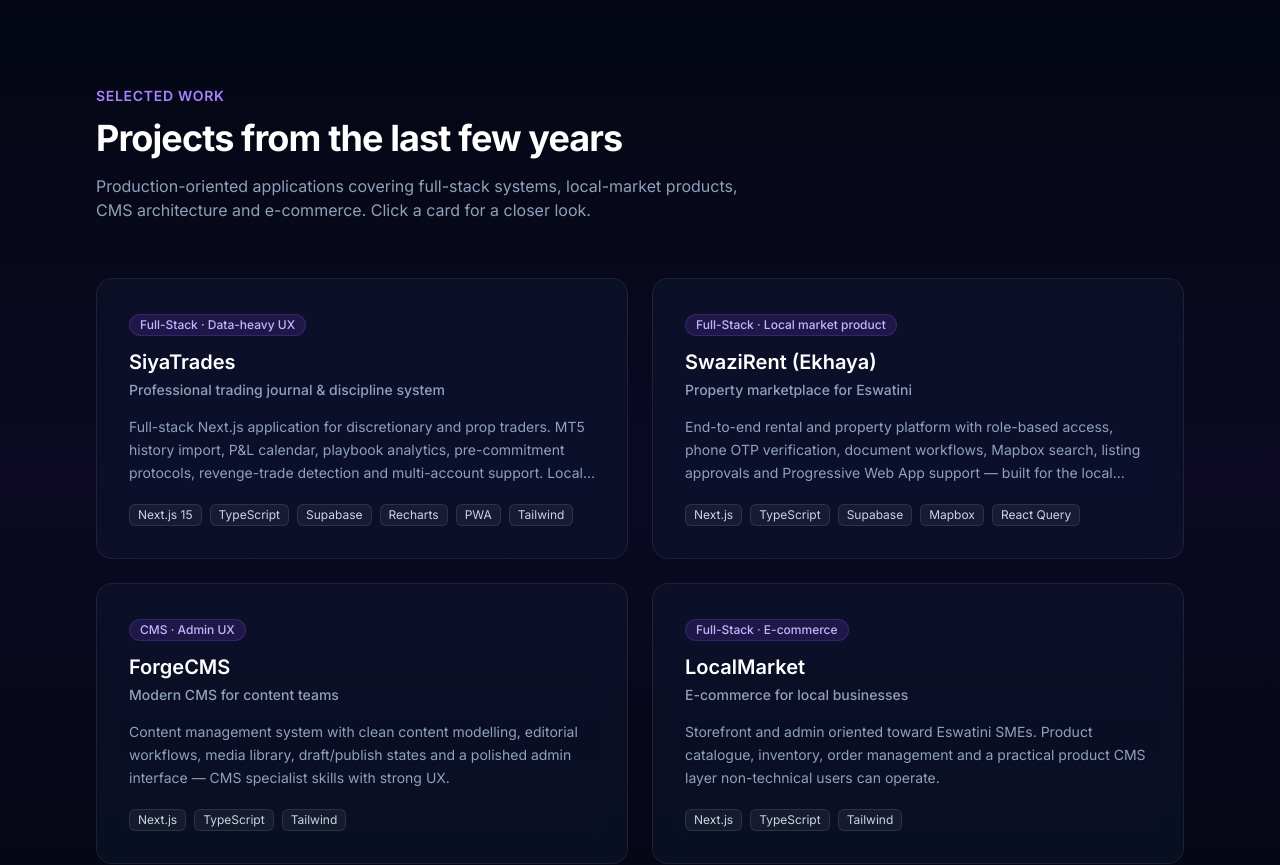
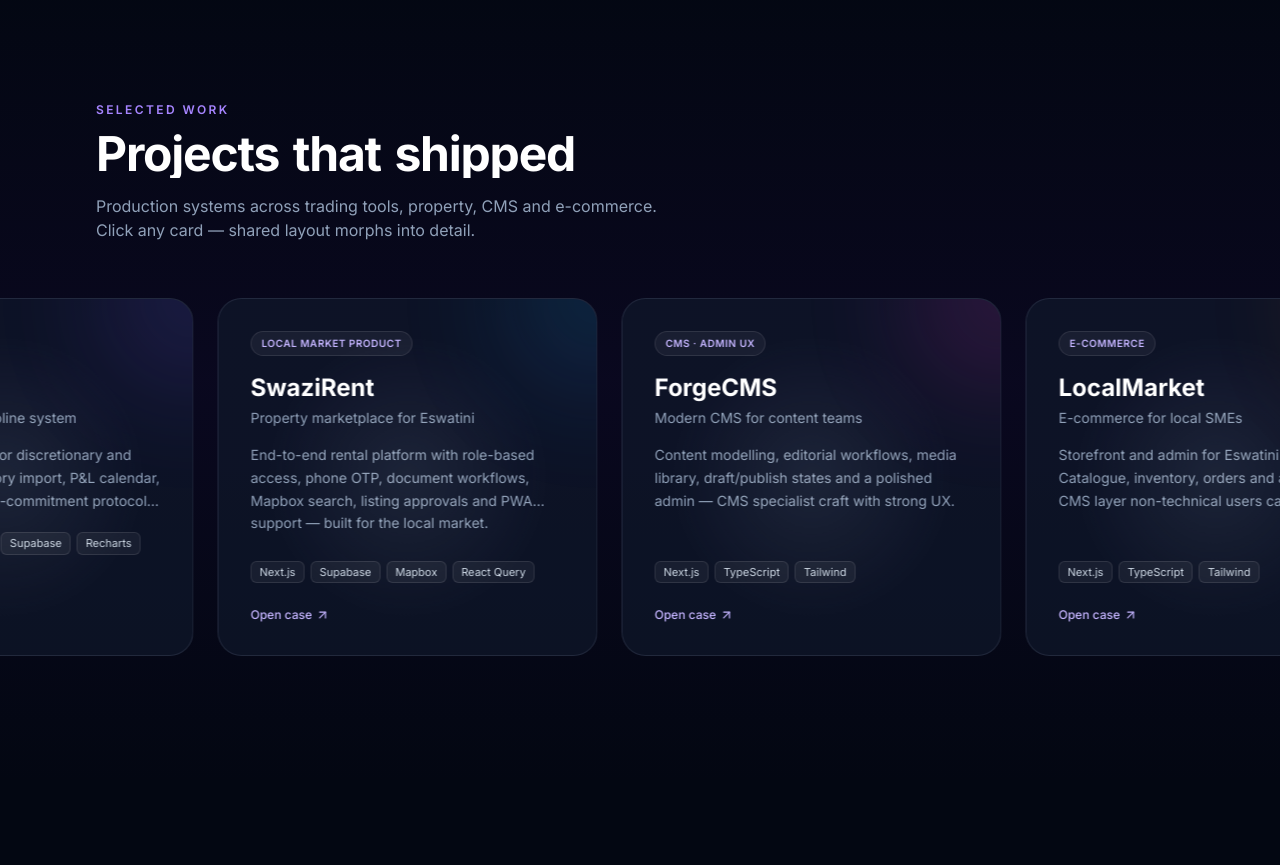
Before and after one commit to Brightwell-Dlamini/brightwell-portfolio, a Next.js app: page / in a window 1280 px wide. Shown: the part 2600-3465 px from the top of the page. Built offline with nearby package versions, Linux system fonts and the light colour scheme.

Commit message:
feat(motion): Projects horizontal scroll + 3D tilt + layoutId morph modal

```diff
--- a/src/components/Projects.tsx
+++ b/src/components/Projects.tsx
@@ -1,152 +1,142 @@
 "use client";
 
-import { useState } from "react";
-import { motion, AnimatePresence, LayoutGroup } from "framer-motion";
-import { ExternalLink, Github, X } from "lucide-react";
-import { staggerContainer, fadeUp, springSoft, springSnappy } from "@/lib/animations";
+import { useRef, useState } from "react";
+import {
+  motion,
+  useScroll,
+  useTransform,
+  AnimatePresence,
+} from "framer-motion";
+import { ExternalLink, Github, X, ArrowUpRight } from "lucide-react";
+import { TiltCard } from "@/components/TiltCard";
+import { staggerContainer, fadeUp, springSoft } from "@/lib/animations";
+import { SplitText } from "@/components/SplitText";
 
 const projects = [
   {
     id: "siyatrades",
     title: "SiyaTrades",
-    tagline: "Professional trading journal & discipline system",
-    description:
-      "Full-stack Next.js application for discretionary and prop traders. MT5 history import, P&L calendar, playbook analytics, pre-commitment protocols, revenge-trade detection and multi-account support. Local-first with optional Supabase sync.",
-    stack: ["Next.js 15", "TypeScript", "Supabase", "Recharts", "PWA", "Tailwind"],
+    tagline: "Trading journal & discipline system",
+    description: "Full-stack Next.js app for discretionary and prop traders. MT5 history import, P&L calendar, playbook analytics, pre-commitment protocols, revenge-trade detection and multi-account support.",
+    stack: ["Next.js 15", "TypeScript", "Supabase", "Recharts", "PWA"],
     live: "https://siya-trades.vercel.app",
     repo: "https://github.com/Brightwell-Dlamini/SiyaTrades",
-    highlight: "Full-Stack · Data-heavy UX",
-    color: "from-violet-600/30 to-indigo-600/10",
+    highlight: "Full-Stack · Data UX",
+    accent: "from-violet-500 to-indigo-500",
   },
   {
     id: "swazirent",
-    title: "SwaziRent (Ekhaya)",
+    title: "SwaziRent",
     tagline: "Property marketplace for Eswatini",
-    description:
-      "End-to-end rental and property platform with role-based access, phone OTP verification, document workflows, Mapbox search, listing approvals and Progressive Web App support — built for the local market.",
-    stack: ["Next.js", "TypeScript", "Supabase", "Mapbox", "React Query"],
+    description: "End-to-end rental platform with role-based access, phone OTP, document workflows, Mapbox search, listing approvals and PWA support — built for the local market.",
+    stack: ["Next.js", "Supabase", "Mapbox", "React Query"],
     live: "https://ekhayalistings.vercel.app",
     repo: "https://github.com/Brightwell-Dlamini/swazirent-main",
-    highlight: "Full-Stack · Local market product",
-    color: "from-cyan-600/30 to-blue-600/10",
+    highlight: "Local market product",
+    accent: "from-cyan-500 to-blue-500",
   },
   {
     id: "forgecms",
     title: "ForgeCMS",
     tagline: "Modern CMS for content teams",
-    description:
-      "Content management system with clean content modelling, editorial workflows, media library, draft/publish states and a polished admin interface — CMS specialist skills with strong UX.",
+    description: "Content modelling, editorial workflows, media library, draft/publish states and a polished admin — CMS specialist craft with strong UX.",
     stack: ["Next.js", "TypeScript", "Tailwind"],
     live: "https://siya-cms.vercel.app",
     repo: "https://github.com/Brightwell-Dlamini/forge-cms",
     highlight: "CMS · Admin UX",
-    color: "from-fuchsia-600/30 to-pink-600/10",
+    accent: "from-fuchsia-500 to-pink-500",
   },
   {
     id: "localmarket",
     title: "LocalMarket",
-    tagline: "E-commerce for local businesses",
-    description:
-      "Storefront and admin oriented toward Eswatini SMEs. Product catalogue, inventory, order management and a practical product CMS layer non-technical users can operate.",
+    tagline: "E-commerce for local SMEs",
+    description: "Storefront and admin for Eswatini SMEs. Catalogue, inventory, orders and a practical CMS layer non-technical users can run.",
     stack: ["Next.js", "TypeScript", "Tailwind"],
     live: "https://siya-market.vercel.app",
     repo: "https://github.com/Brightwell-Dlamini/localmarket",
-    highlight: "Full-Stack · E-commerce",
-    color: "from-amber-600/25 to-orange-600/10",
+    highlight: "E-commerce",
+    accent: "from-amber-500 to-orange-500",
   },
 ];
 
 export function Projects() {
   const [selected, setSelected] = useState<string | null>(null);
   const active = projects.find((p) => p.id === selected);
+  const trackRef = useRef<HTMLDivElement>(null);
+
+  const { scrollYProgress } = useScroll({
+    target: trackRef,
+    offset: ["start end", "end start"],
+  });
+  const x = useTransform(scrollYProgress, [0.1, 0.9], ["0%", "-35%"]);
 
   return (
-    <section id="projects" className="py-20 sm:py-28 relative">
-      <div className="absolute inset-0 bg-gradient-to-b from-transparent via-violet-950/20 to-transparent pointer-events-none" />
+    <section id="projects" className="py-24 sm:py-32 relative overflow-hidden">
+      <div className="absolute inset-0 bg-gradient-to-b from-transparent via-violet-950/15 to-transparent pointer-events-none" />
+
       <div className="relative mx-auto max-w-6xl px-4 sm:px-6 lg:px-8">
-        <motion.div
-          className="max-w-2xl"
-          variants={staggerContainer}
-          initial="hidden"
-          whileInView="visible"
+        <motion.div variants={staggerContainer} initial="hidden" whileInView="visible" viewport={{ once: false, amount: 0.35 }}>
+          <motion.p variants={fadeUp} className="text-xs font-semibold uppercase tracking-[0.2em] text-violet-400">Selected work</motion.p>
+          <SplitText text="Projects that shipped" as="h2" mode="words" className="mt-3 text-3xl sm:text-5xl font-bold tracking-tight text-white" />
+          <motion.p variants={fadeUp} className="mt-4 text-slate-400 max-w-xl">Production systems across trading tools, property, CMS and e-commerce. Click any card — shared layout morphs into detail.</motion.p>
+        </motion.div>
+      </div>
+
+      <div ref={trackRef} className="mt-14 relative">
+        <motion.div style={{ x }} className="flex gap-6 px-4 sm:px-6 lg:px-8 w-max will-change-transform">
+          {projects.map((project, i) => (
+            <TiltCard key={project.id} className="w-[min(85vw,380px)] shrink-0" onClick={() => setSelected(project.id)}>
+              <motion.article
+                layoutId={`card-${project.id}`}
+                className="relative h-full rounded-3xl border border-white/10 glass-strong p-7 sm:p-8 cursor-pointer overflow-hidden min-h-[320px] flex flex-col"
+                initial={{ opacity: 0, y: 40 }}
+                whileInView={{ opacity: 1, y: 0 }}
                 viewport={{ once: false, amount: 0.3 }}
+                transition={{ delay: i * 0.08, ...springSoft }}
+                data-cursor="hover"
               >
-          <motion.p variants={fadeUp} className="text-sm font-semibold uppercase tracking-wider text-violet-400">Selected work</motion.p>
-          <motion.h2 variants={fadeUp} className="mt-3 text-3xl font-bold tracking-tight text-white sm:text-4xl">Projects from the last few years</motion.h2>
-          <motion.p variants={fadeUp} className="mt-4 text-slate-400">Production-oriented applications covering full-stack systems, local-market products, CMS architecture and e-commerce. Click a card for a closer look.</motion.p>
-        </motion.div>
-
-        <LayoutGroup>
-          <motion.div
-            className="mt-14 grid gap-6 lg:grid-cols-2"
-            variants={staggerContainer}
-            initial="hidden"
-            whileInView="visible"
-            viewport={{ once: false, amount: 0.1 }}
-          >
-            {projects.map((project) => (
-              <motion.article
-                key={project.id}
-                layoutId={`card-${project.id}`}
-                variants={fadeUp}
-                onClick={() => setSelected(project.id)}
-                className="group relative flex flex-col rounded-2xl border border-white/10 glass p-6 sm:p-8 cursor-pointer overflow-hidden will-change-transform"
-                whileHover={{
-                  scale: 1.02,
-                  y: -8,
-                  boxShadow: "0 24px 48px -16px rgba(139, 92, 246, 0.3)",
-                  borderColor: "rgba(167, 139, 250, 0.4)",
-                }}
-                whileTap={{ scale: 0.985 }}
-                transition={springSnappy}
-              >
-                <div className={`absolute inset-0 bg-gradient-to-br ${project.color} opacity-0 group-hover:opacity-100 transition-opacity duration-400`} />
-                <div className="relative">
-                  <motion.span layoutId={`badge-${project.id}`} className="inline-block w-fit rounded-full bg-violet-500/15 px-2.5 py-0.5 text-xs font-medium text-violet-300 border border-violet-500/20">{project.highlight}</motion.span>
-                  <motion.h3 layoutId={`title-${project.id}`} className="mt-3 text-xl font-semibold text-white group-hover:text-violet-200 transition-colors">{project.title}</motion.h3>
-                  <p className="mt-1 text-sm font-medium text-slate-400">{project.tagline}</p>
-                  <p className="mt-4 flex-1 text-sm leading-relaxed text-slate-400 line-clamp-3">{project.description}</p>
-                  <div className="mt-5 flex flex-wrap gap-2">
-                    {project.stack.map((tech) => (
-                      <span key={tech} className="rounded-md bg-white/5 border border-white/10 px-2 py-0.5 text-xs text-slate-300">{tech}</span>
+                <div className={`absolute -top-20 -right-20 h-40 w-40 rounded-full bg-gradient-to-br ${project.accent} opacity-20 blur-3xl`} />
+                <motion.span layoutId={`badge-${project.id}`} className="inline-flex w-fit rounded-full bg-white/5 border border-white/10 px-2.5 py-1 text-[10px] font-semibold uppercase tracking-wider text-violet-300">{project.highlight}</motion.span>
+                <motion.h3 layoutId={`title-${project.id}`} className="mt-4 text-2xl font-bold text-white">{project.title}</motion.h3>
+                <p className="mt-1 text-sm text-slate-400">{project.tagline}</p>
+                <p className="mt-4 text-sm leading-relaxed text-slate-400 line-clamp-3 flex-1">{project.description}</p>
+                <div className="mt-5 flex flex-wrap gap-1.5">
+                  {project.stack.map((t) => (
+                    <span key={t} className="rounded-md bg-white/5 border border-white/10 px-2 py-0.5 text-[11px] text-slate-300">{t}</span>
                   ))}
                 </div>
-                </div>
+                <div className="mt-6 flex items-center gap-1 text-xs font-medium text-violet-300">Open case <ArrowUpRight size={14} /></div>
               </motion.article>
+            </TiltCard>
           ))}
         </motion.div>
+      </div>
 
-          <AnimatePresence>
+      <AnimatePresence mode="wait">
         {active && (
           <motion.div className="fixed inset-0 z-[60] flex items-center justify-center p-4 sm:p-8" initial={{ opacity: 0 }} animate={{ opacity: 1 }} exit={{ opacity: 0 }}>
-                <motion.div className="absolute inset-0 bg-black/70 backdrop-blur-sm" onClick={() => setSelected(null)} initial={{ opacity: 0 }} animate={{ opacity: 1 }} exit={{ opacity: 0 }} />
-                <motion.div layoutId={`card-${active.id}`} className="relative z-10 w-full max-w-lg rounded-3xl border border-white/15 glass-strong p-7 sm:p-9 shadow-2xl" transition={springSoft}>
-                  <button onClick={() => setSelected(null)} className="absolute top-4 right-4 rounded-full p-2 text-slate-400 hover:text-white hover:bg-white/10" aria-label="Close"><X size={18} /></button>
-                  <motion.span layoutId={`badge-${active.id}`} className="inline-block rounded-full bg-violet-500/15 px-2.5 py-0.5 text-xs font-medium text-violet-300 border border-violet-500/20">{active.highlight}</motion.span>
-                  <motion.h3 layoutId={`title-${active.id}`} className="mt-3 text-2xl font-bold text-white">{active.title}</motion.h3>
-                  <p className="mt-1 text-sm font-medium text-slate-400">{active.tagline}</p>
-                  <p className="mt-4 text-sm leading-relaxed text-slate-300">{active.description}</p>
-                  <div className="mt-5 flex flex-wrap gap-2">
-                    {active.stack.map((tech) => (
-                      <span key={tech} className="rounded-md bg-white/5 border border-white/10 px-2 py-0.5 text-xs text-slate-300">{tech}</span>
+            <motion.div className="absolute inset-0 bg-black/75 backdrop-blur-md" onClick={() => setSelected(null)} initial={{ opacity: 0 }} animate={{ opacity: 1 }} exit={{ opacity: 0 }} />
+            <motion.div layoutId={`card-${active.id}`} className="relative z-10 w-full max-w-lg rounded-3xl border border-white/15 glass-strong p-8 sm:p-10 shadow-2xl" transition={springSoft}>
+              <motion.button onClick={() => setSelected(null)} className="absolute top-4 right-4 rounded-full p-2 text-slate-400 hover:text-white hover:bg-white/10" whileHover={{ rotate: 90, scale: 1.1 }} whileTap={{ scale: 0.9 }} aria-label="Close"><X size={18} /></motion.button>
+              <motion.span layoutId={`badge-${active.id}`} className="inline-flex rounded-full bg-white/5 border border-white/10 px-2.5 py-1 text-[10px] font-semibold uppercase tracking-wider text-violet-300">{active.highlight}</motion.span>
+              <motion.h3 layoutId={`title-${active.id}`} className="mt-4 text-3xl font-bold text-white">{active.title}</motion.h3>
+              <p className="mt-1 text-sm text-slate-400">{active.tagline}</p>
+              <motion.p className="mt-5 text-sm leading-relaxed text-slate-300" initial={{ opacity: 0, y: 12 }} animate={{ opacity: 1, y: 0 }} transition={{ delay: 0.15 }}>{active.description}</motion.p>
+              <motion.div className="mt-5 flex flex-wrap gap-1.5" initial={{ opacity: 0 }} animate={{ opacity: 1 }} transition={{ delay: 0.2 }}>
+                {active.stack.map((t) => (
+                  <span key={t} className="rounded-md bg-white/5 border border-white/10 px-2 py-0.5 text-[11px] text-slate-300">{t}</span>
                 ))}
-                  </div>
-                  <div className="mt-7 flex items-center gap-4 border-t border-white/10 pt-5">
+              </motion.div>
+              <motion.div className="mt-8 flex items-center gap-5 border-t border-white/10 pt-6" initial={{ opacity: 0, y: 8 }} animate={{ opacity: 1, y: 0 }} transition={{ delay: 0.25 }}>
                 {active.live && (
-                      <motion.a href={active.live} target="_blank" rel="noopener noreferrer" className="inline-flex items-center gap-1.5 text-sm font-medium text-violet-300" whileHover={{ x: 2, color: "#c4b5fd" }} whileTap={{ scale: 0.97 }}>
-                        <ExternalLink size={14} /> Live demo
-                      </motion.a>
+                  <a href={active.live} target="_blank" rel="noopener noreferrer" className="inline-flex items-center gap-1.5 text-sm font-medium text-violet-300 hover:text-violet-200" data-cursor="hover"><ExternalLink size={14} /> Live demo</a>
                 )}
-                    <motion.a href={active.repo} target="_blank" rel="noopener noreferrer" className="inline-flex items-center gap-1.5 text-sm font-medium text-slate-400" whileHover={{ x: 2, color: "#fff" }} whileTap={{ scale: 0.97 }}>
-                      <Github size={14} /> Source
-                    </motion.a>
-                  </div>
+                <a href={active.repo} target="_blank" rel="noopener noreferrer" className="inline-flex items-center gap-1.5 text-sm font-medium text-slate-400 hover:text-white" data-cursor="hover"><Github size={14} /> Source</a>
+              </motion.div>
             </motion.div>
           </motion.div>
         )}
       </AnimatePresence>
-        </LayoutGroup>
-      </div>
     </section>
   );
 }
```
Lines whose indentation alone changed are shown as unchanged.
